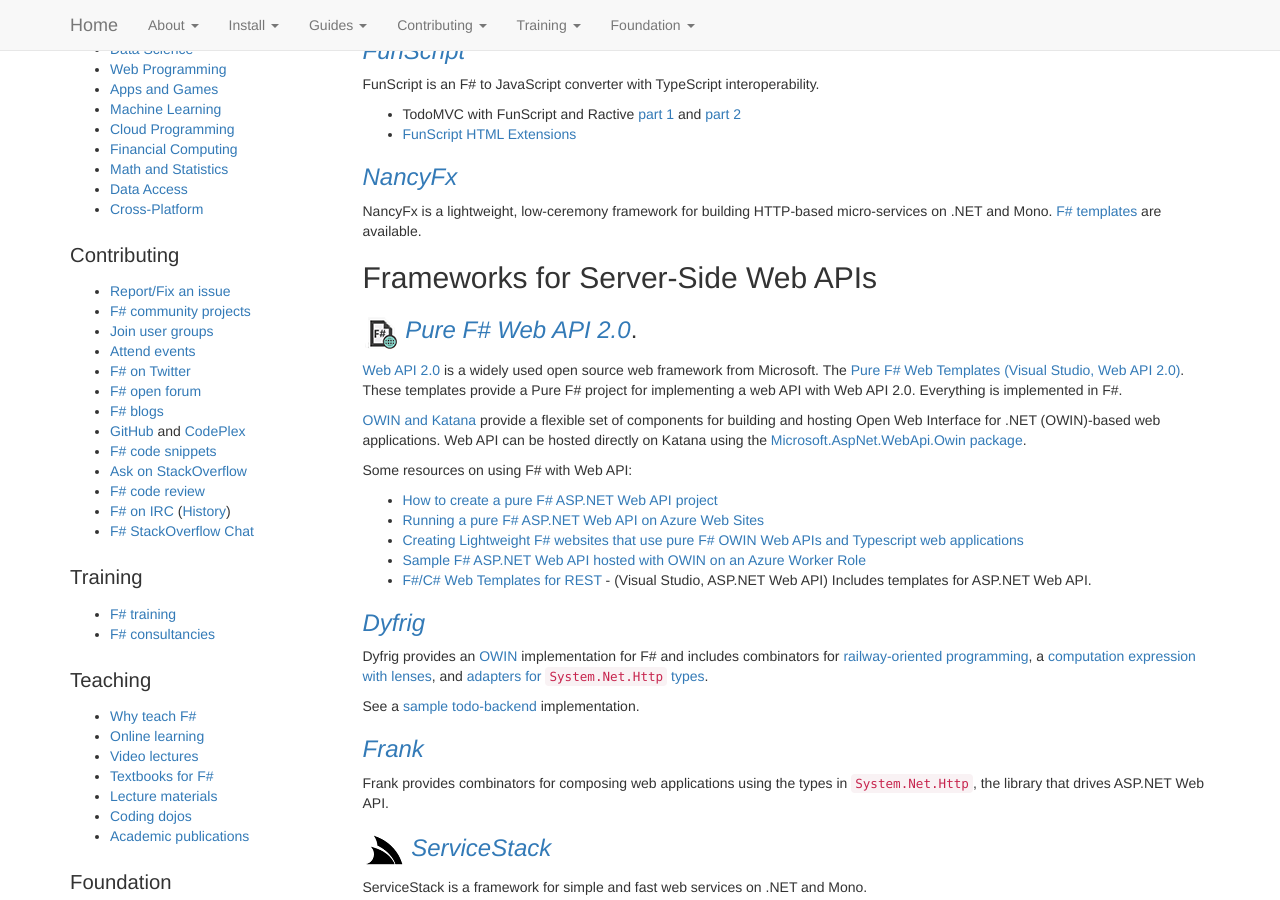
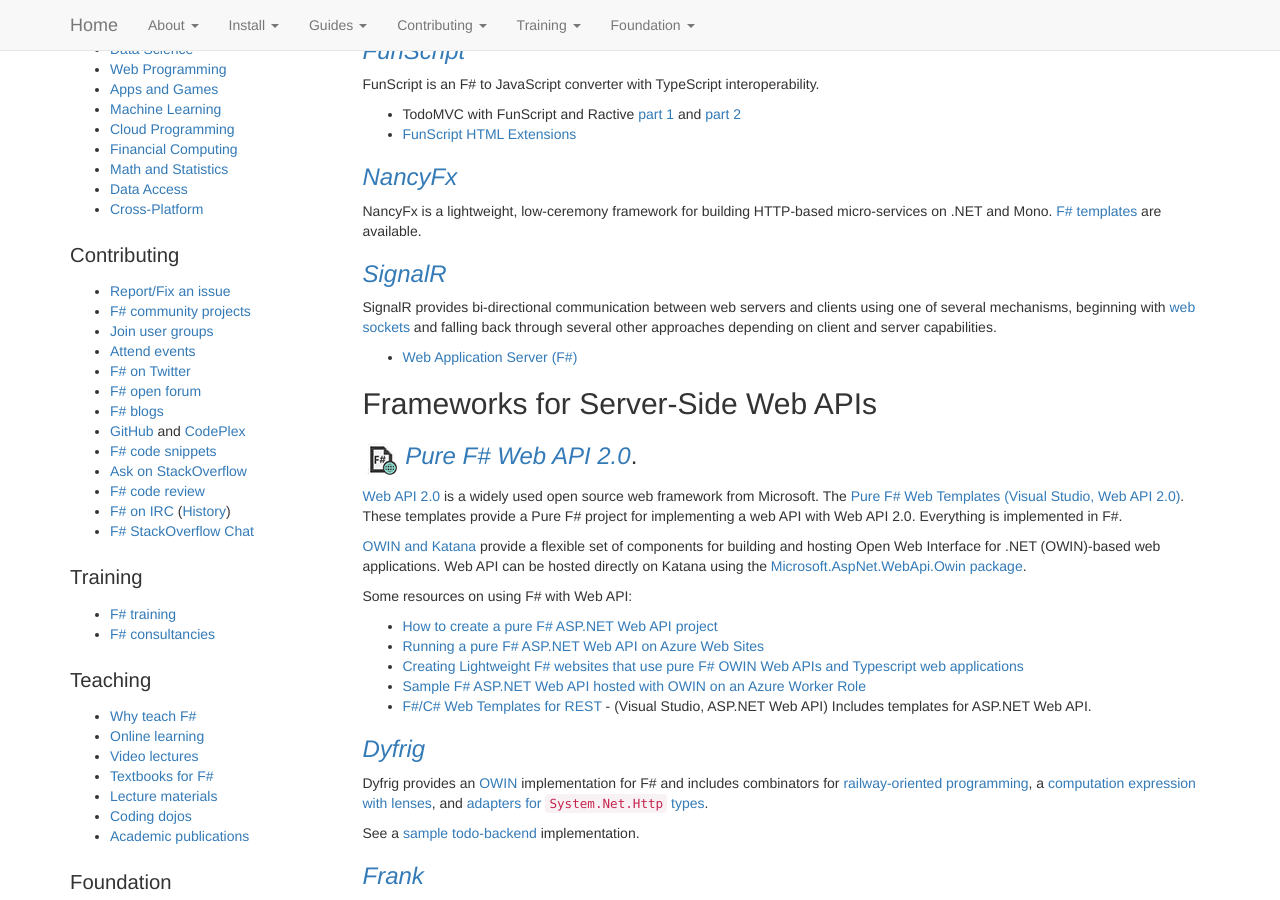
Before and after one commit to fsharp/fsharp.org, a Jekyll site: the page built from guides/web/index.md, in a window 1280 px wide and 900 px high, scrolled down 643 px. Built offline with Jekyll 4.4.1, drawn with Linux system fonts in a browser that asks for light colours; nearby versions of some CDN libraries; some web fonts are replaced; comment, search, counter and statistics services are not loaded.

Commit message:
Add link to Web Application Server (F#) template to web guide.

```diff
--- a/guides/web/index.md
+++ b/guides/web/index.md
@@ -40,6 +40,12 @@
 ### [_NancyFx_](https://github.com/NancyFx/Nancy)
 
 NancyFx is a lightweight, low-ceremony framework for building HTTP-based micro-services on .NET and Mono. [F# templates](http://bloggemdano.blogspot.com/2013/12/a-few-other-template-additions-and.html) are available.
+
+### [_SignalR_](http://www.asp.net/signalr)
+
+SignalR provides bi-directional communication between web servers and clients using one of several mechanisms, beginning with [web sockets](http://www.websocket.org/) and falling back through several other approaches depending on client and server capabilities.
+
+* [Web Application Server (F#)](http://visualstudiogallery.msdn.microsoft.com/c7ea6e81-b383-40e4-899c-4a5ab9d68f02)
 
 
 ## Frameworks for Server-Side Web APIs
```
